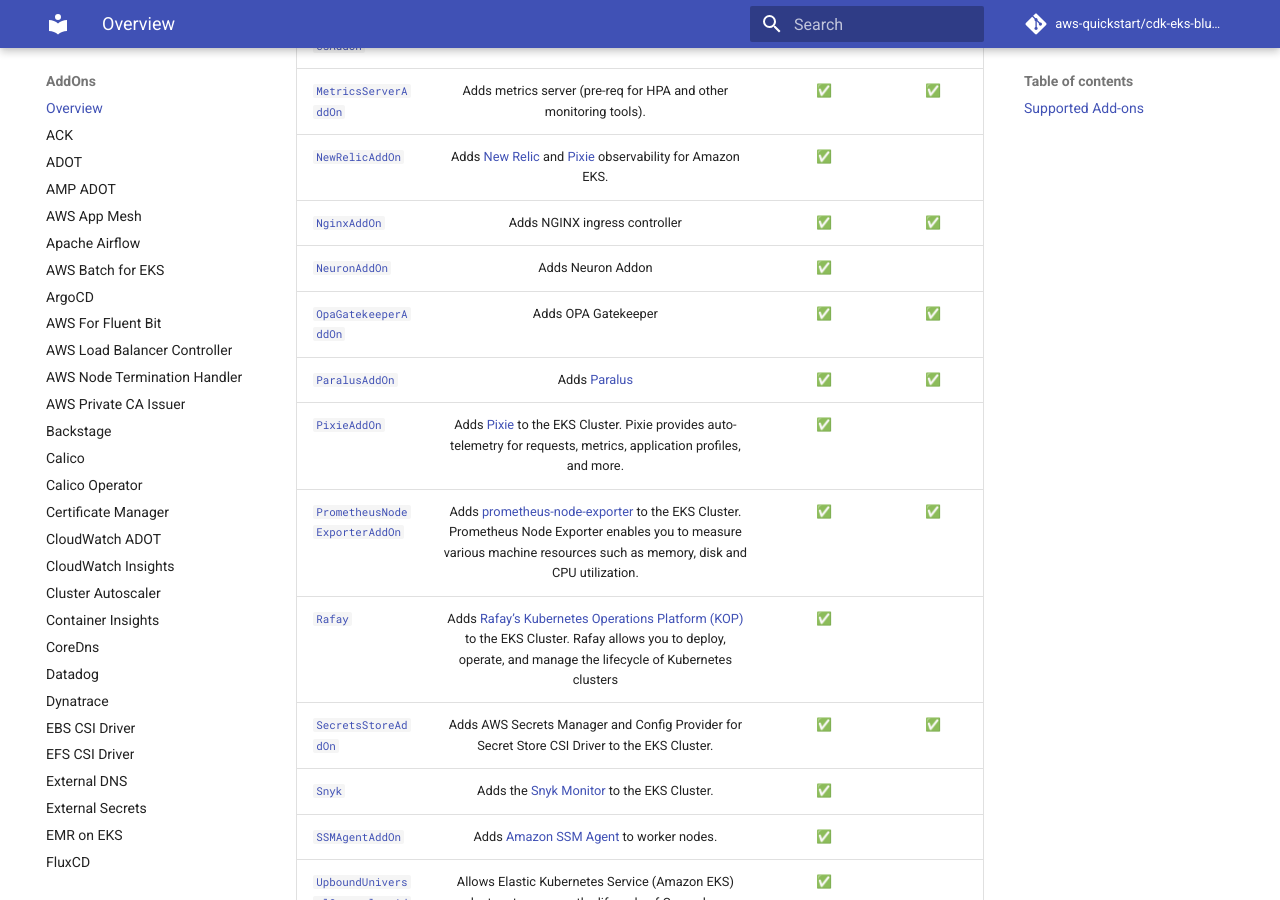
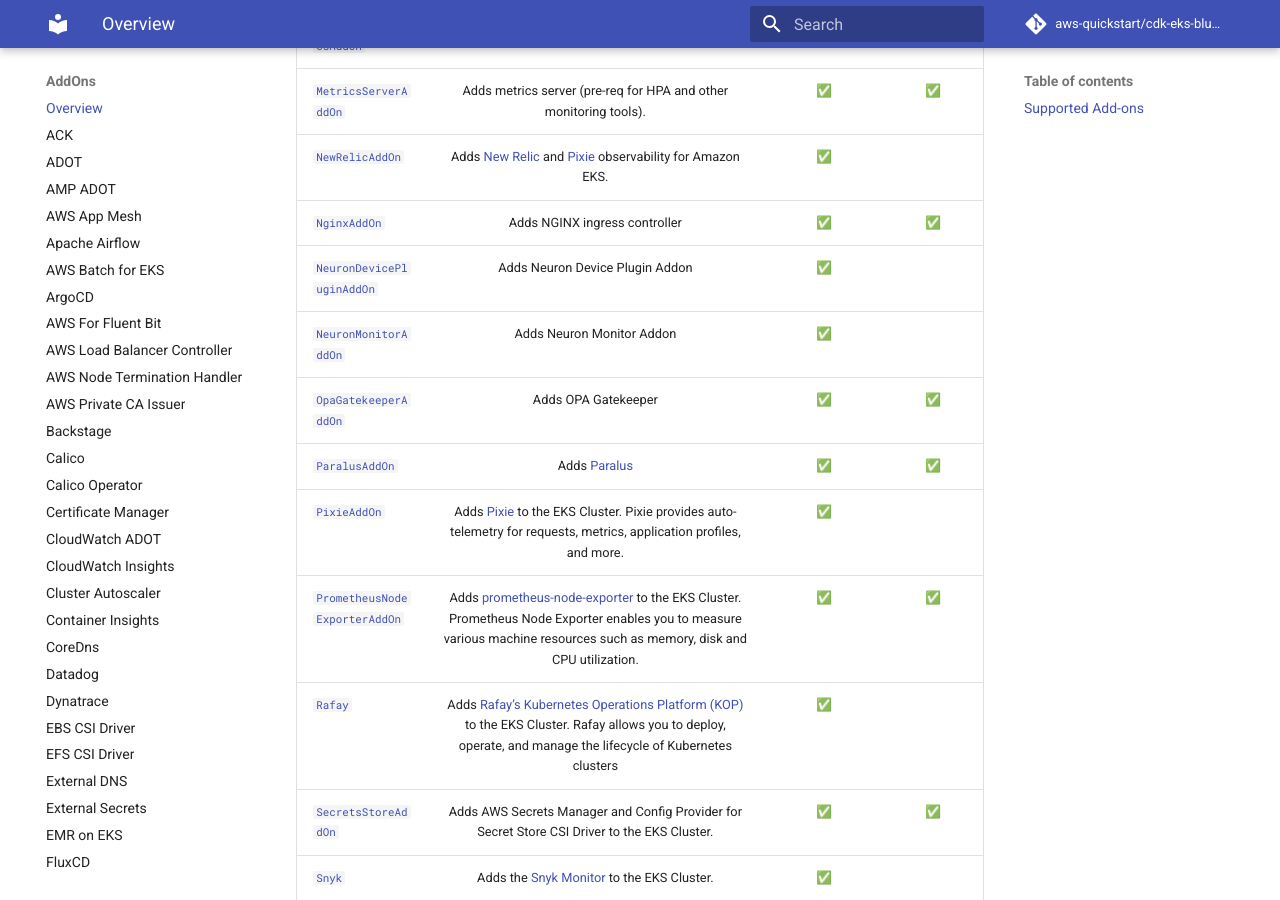
Before and after one commit to aws-quickstart/cdk-eks-blueprints, an MkDocs documentation site: the page built from docs/addons/index.md, in a window 1280 px wide and 900 px high, scrolled down 3484 px. Built offline with MkDocs 1.6.1 and Material for MkDocs 9.7.7, drawn with Linux system fonts in a browser that asks for light colours; comment, search, counter and statistics services are not loaded.

Commit message:
updated index.md

```diff
--- a/docs/addons/index.md
+++ b/docs/addons/index.md
@@ -59,7 +59,8 @@
 | [`MetricsServerAddOn`](./metrics-server.md)                               | Adds metrics server (pre-req for HPA and other monitoring tools).                                                                      | ✅ | ✅ |
 | [`NewRelicAddOn`](./newrelic.md)                                       | Adds [New Relic](https://newrelic.com/) and [Pixie](https://pixielabs.ai/) observability for Amazon EKS.                               | ✅ |
 | [`NginxAddOn`](./nginx.md)                                             | Adds NGINX ingress controller  | ✅ | ✅ |                                                                                                        |
-| [`NeuronAddOn`](./neuron-plugin-addon.md)                                             | Adds Neuron Addon  | ✅ |  |
+| [`NeuronDevicePluginAddOn`](./neuron-plugin-addon.md)                                             | Adds Neuron Device Plugin Addon  | ✅ |  |
+| [`NeuronMonitorAddOn`](./neuron-monitor-addon.md)                                             | Adds Neuron Monitor Addon  | ✅ |  |
 | [`OpaGatekeeperAddOn`](./opa-gatekeeper.md)                            | Adds OPA Gatekeeper                                                                                                                    | ✅ | ✅ |
 | [`ParalusAddOn`](./paralus.md)                            | Adds [Paralus](https://paralus.io/)                                                                                                                   | ✅ | ✅ |
 | [`PixieAddOn`](./pixie.md)                                             | Adds [Pixie](https://px.dev) to the EKS Cluster. Pixie provides auto-telemetry for requests, metrics, application profiles, and more.  | ✅ |
```
